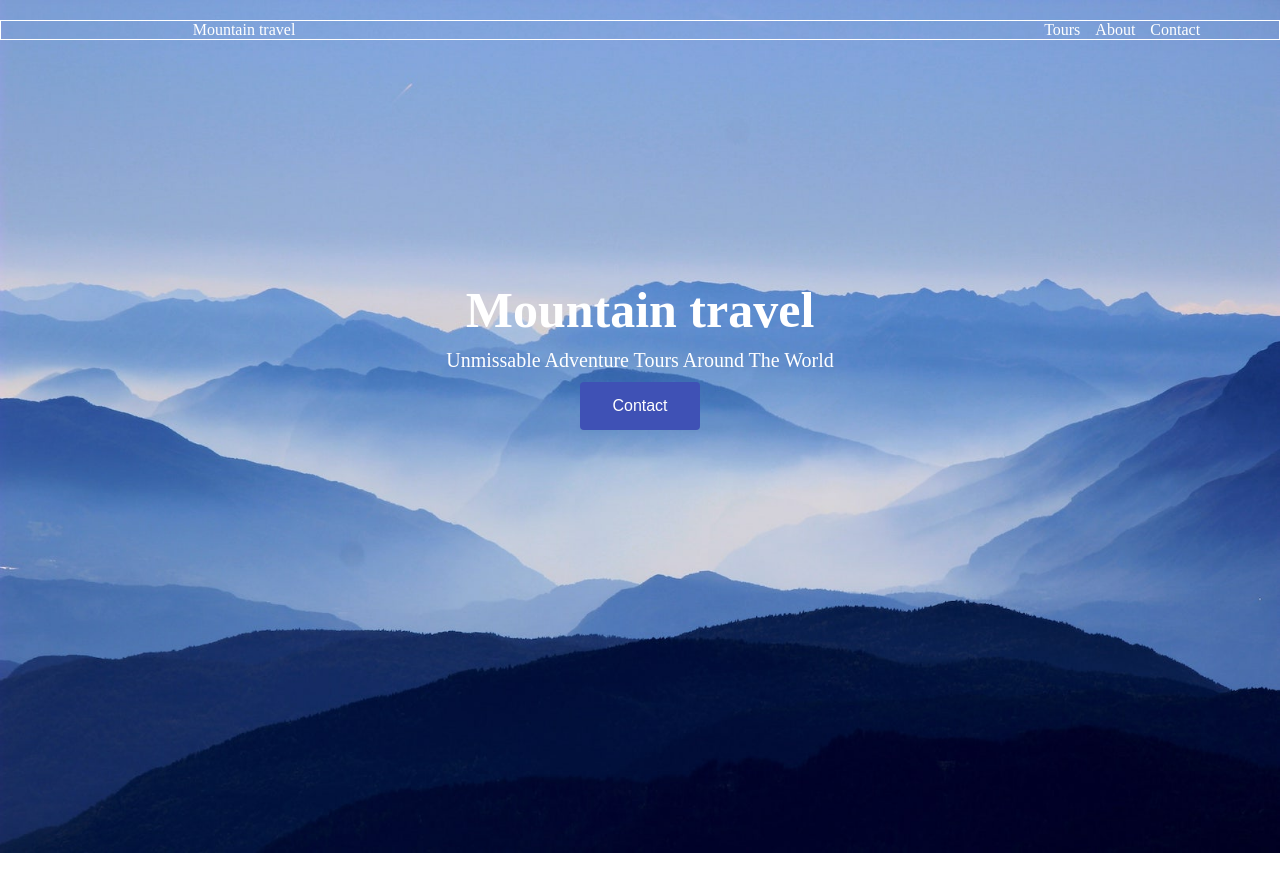
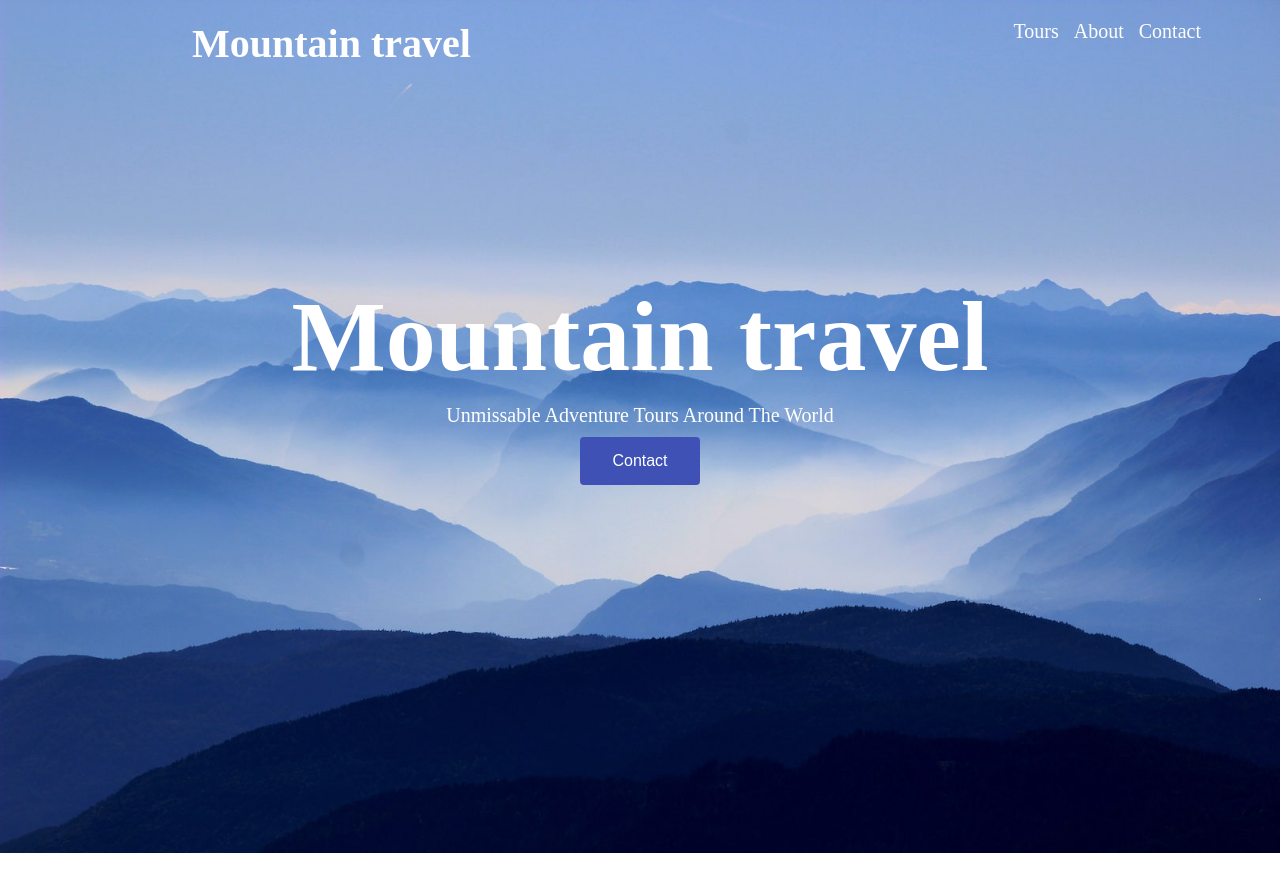
Before and after one commit to QuinnLoots/challenge3-html-css, a plain HTML site: page index.html in a window 1280 px wide. Shown: the top 892 px of the page. Drawn offline with Linux system fonts and the light colour scheme.

Commit message:
text size aanpassen

```diff
--- a/index.html
+++ b/index.html
@@ -12,11 +12,11 @@
 
     <div class='menu-container'>
         <div class='menu'>
-            <div class='menu-titel'>Mountain travel</div>
+            <div class='menu-titel'><h3>Mountain travel</h3></div>
             <div class='links'>
-                <div class='tours'>Tours</div>
-                <div class='about'>About</div>
-                <div class='contact'>Contact</div>
+                <div class='tours'><p>Tours</p></div>
+                <div class='about'><p>About</p></div>
+                <div class='contact'><p>Contact</p></div>
             </div>
         </div>
     </div>
--- a/style.css
+++ b/style.css
@@ -11,7 +11,7 @@ body {
     }
 
 h1{
-  font-size: 50px;
+  font-size: 100px;
 }
 
 h3{
@@ -36,7 +36,6 @@ i{
 }
 
 .menu {
-  border: 1px solid #fff;
   width: 100%;
   display: flex;
   justify-content: space-between;
```
